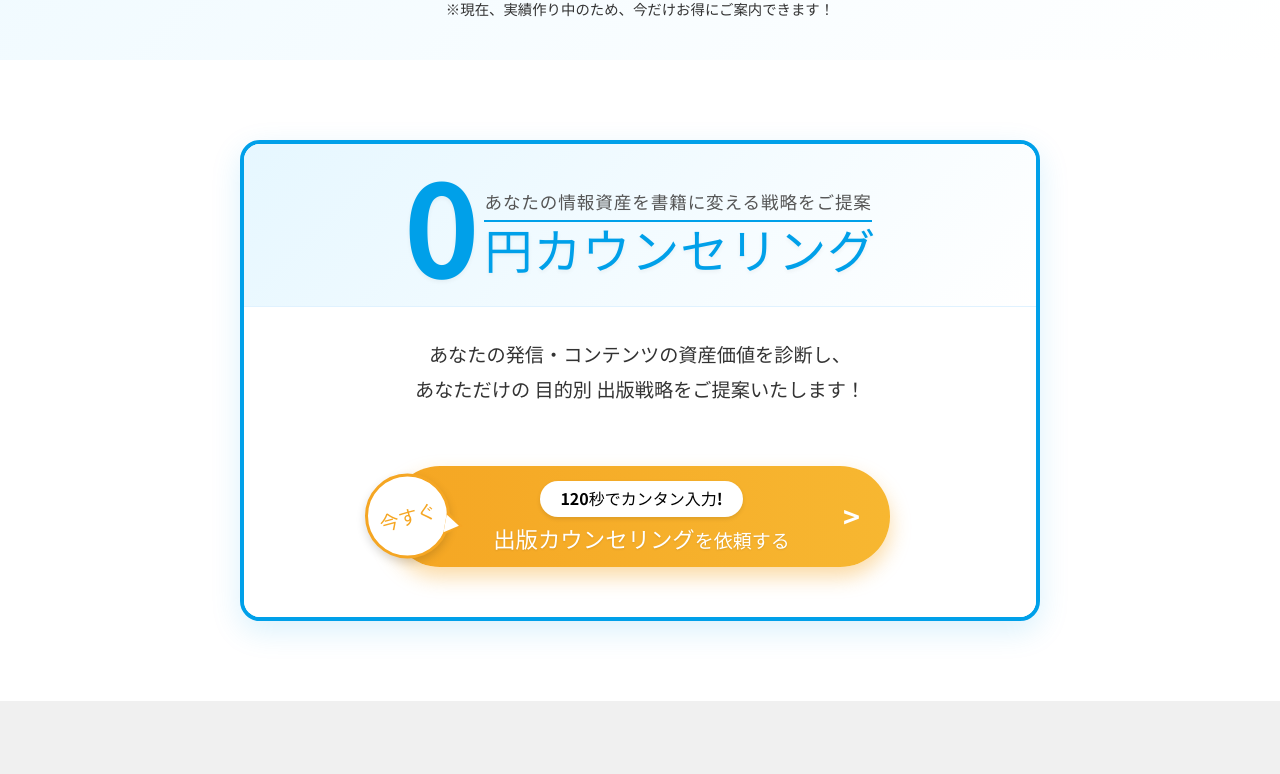
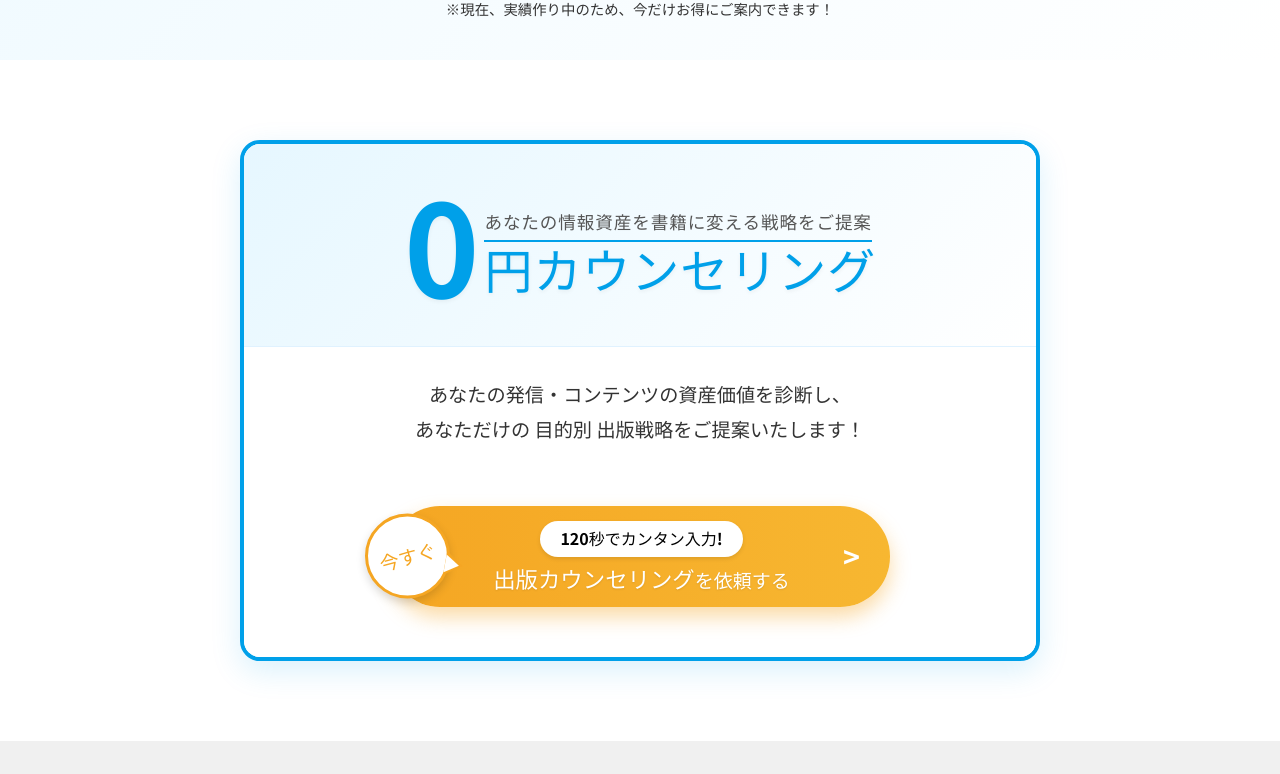
Before and after one commit to rikutoaimanga-max/Kindle-Publishing-Homepage, a React (Vite) app: page / in a window 1280 px wide. Shown: the part 1091-1865 px from the top of the page. Built offline with nearby package versions, Linux system fonts and the light colour scheme.

Commit message:
Fix: Adjust CTA padding to equalize top and bottom whitespace

```diff
--- a/src/components/CTA.jsx
+++ b/src/components/CTA.jsx
@@ -14,7 +14,7 @@ const CTA = ({ headerBackground = 'linear-gradient(135deg, #e6f7ff 0%, #ffffff 1
         }}>
             <div style={{
                 background: headerBackground, // Use the prop (default is handled in args)
-                padding: '30px 10px', // Reduced horizontal padding
+                padding: '50px 10px', // Increased top padding to match bottom padding
                 textAlign: 'center',
                 position: 'relative',
                 borderBottom: '1px solid #e0f2ff',
```
